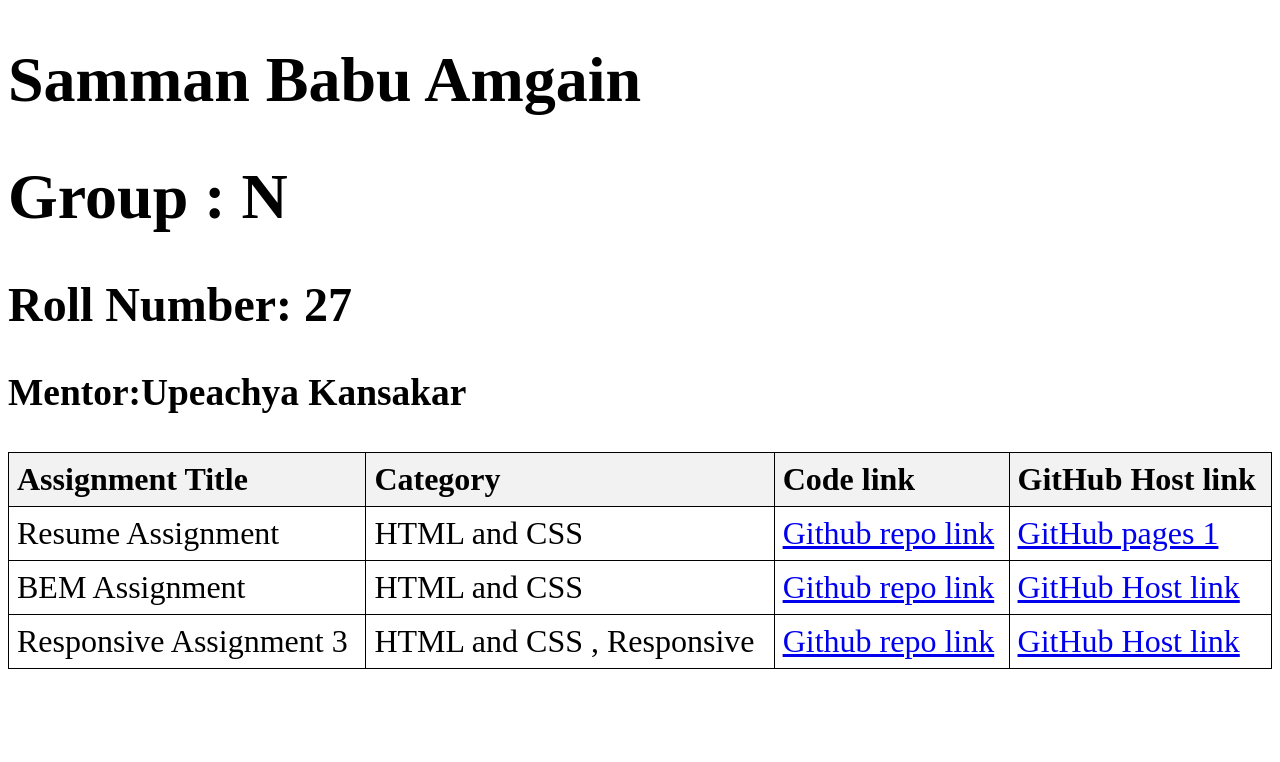
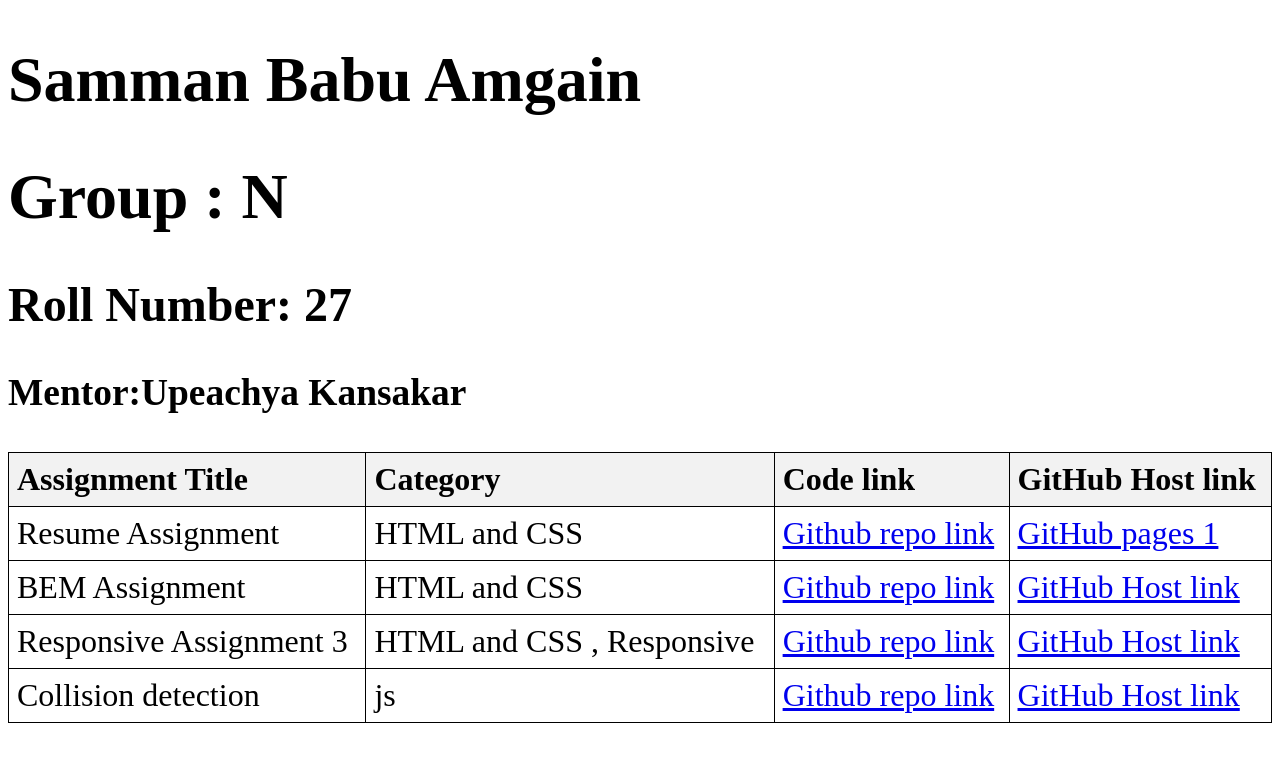
Before and after one commit to sammanamgain/assignment_page, a plain HTML site: page index.html in a window 1280 px wide. Drawn offline with Linux system fonts and the light colour scheme.

Commit message:
latest assigmenent added

```diff
--- a/index.html
+++ b/index.html
@@ -56,6 +56,12 @@
             <td><a href="https://github.com/sammanamgain/LF_assignement_3"> Github repo link</a></td>
             <td><a href="https://sammanamgain.github.io/LF_assignement_3/">GitHub Host link</a></td>
         </tr>
+        <tr>
+            <td> Collision detection</td>
+            <td>js</td>
+            <td><a href="https://github.com/sammanamgain/collision_game"> Github repo link</a></td>
+            <td><a href="https://sammanamgain.github.io/collision_game/">GitHub Host link</a></td>
+        </tr>
     </tbody>
 </table>
 </body>
```
